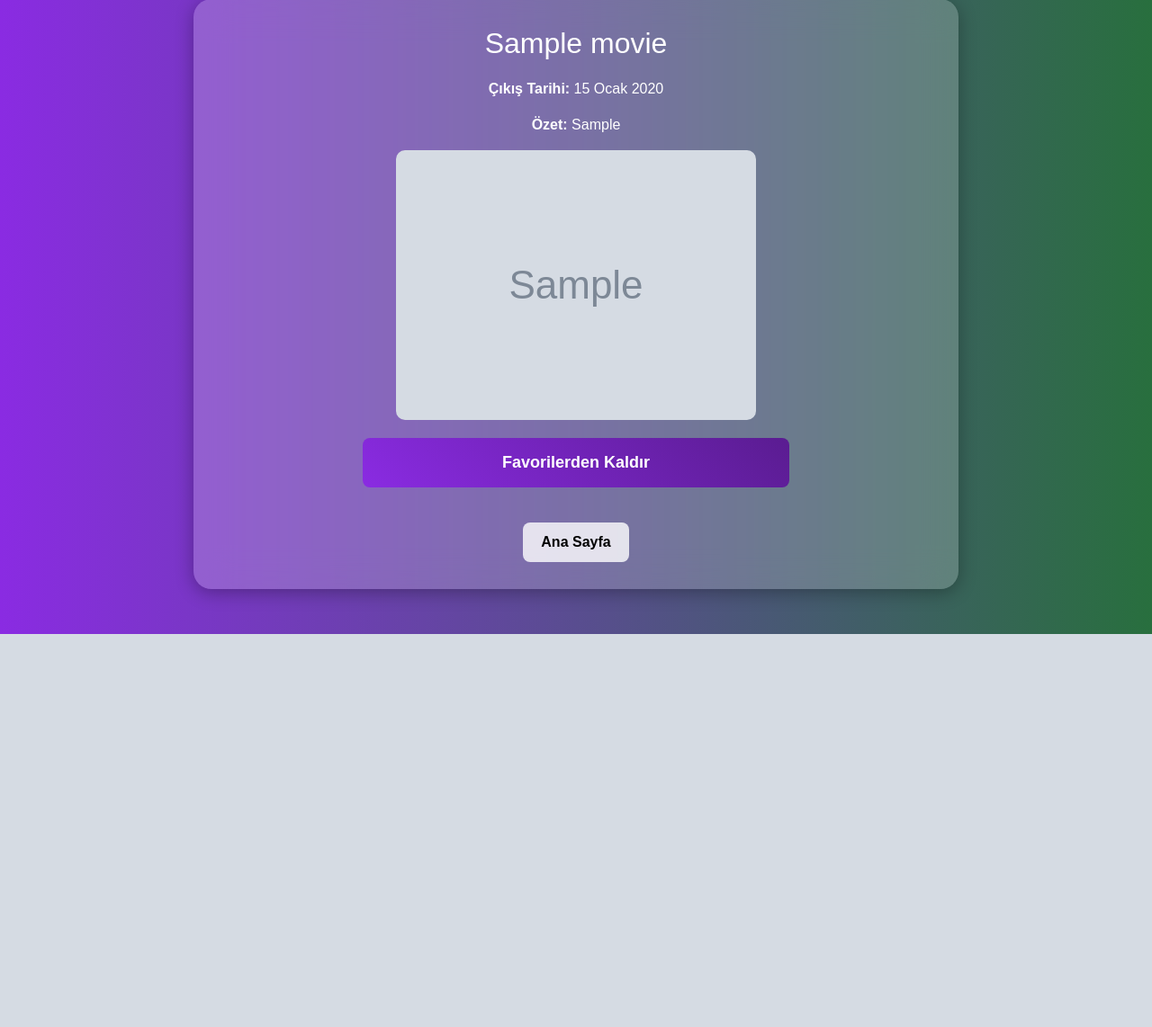
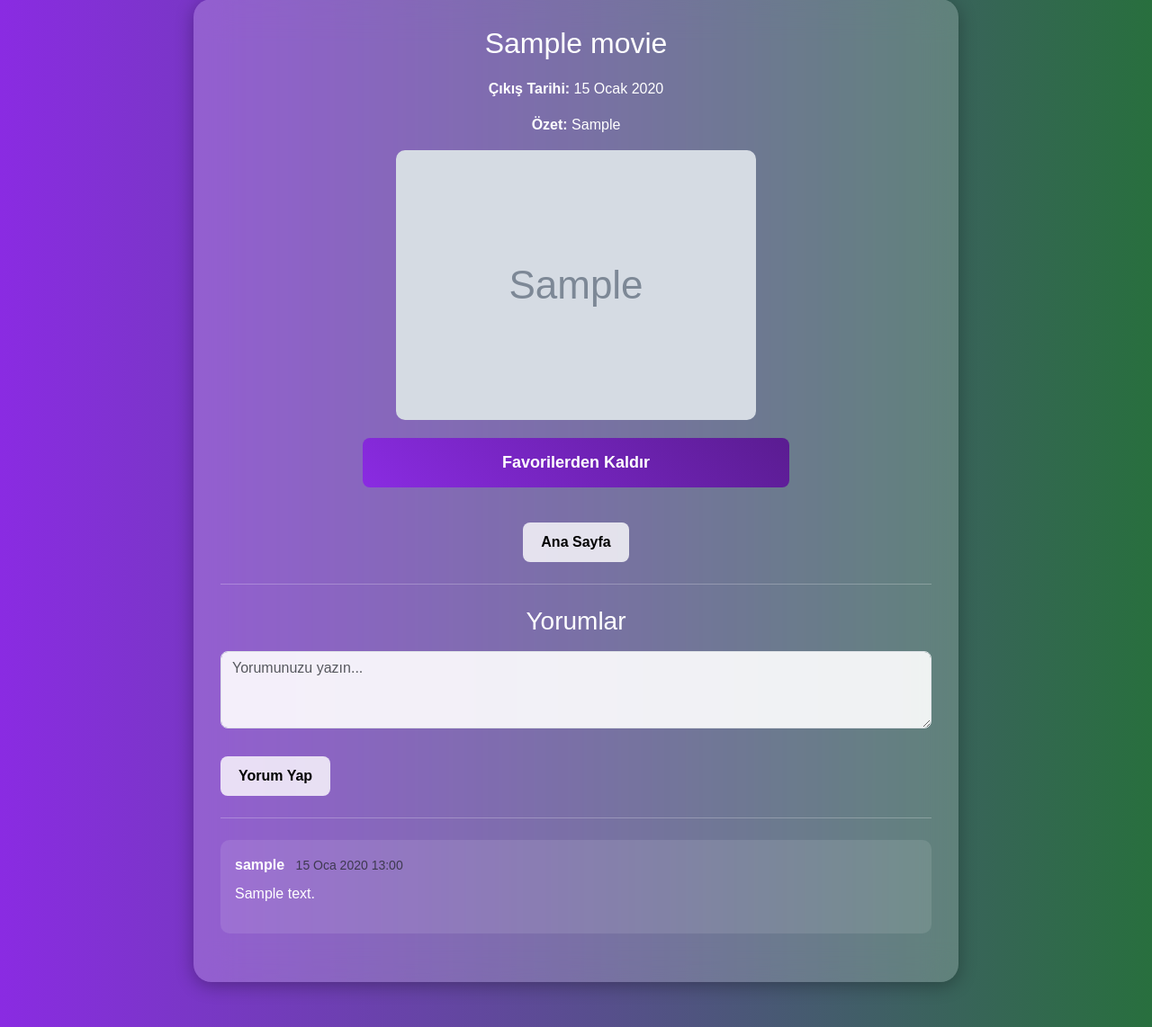
Before and after one commit to eylul-art/Proje-, a Django app: page /movies/1/ in a window 1280 px wide. Shown: the part 101-1243 px from the top of the page at 90% size. Before the commit the page ends 806 px from the top, so only its background shows below. Run offline with Django 5.2, Linux system fonts and the light colour scheme; a user stored in the database is signed in; tables that the repository leaves empty hold one stand-in row (values such as "Sample post"); grey boxes marked "Sample" are stand-in pictures.

Commit message:
basit yorum yapma özelliği ve allauth versiyon güncelleme hatalarının düzeltilmesi

```diff
--- a/home/templates/home/home.html
+++ b/home/templates/home/home.html
@@ -52,7 +52,6 @@
                         <li class="nav-item"><a class="nav-link" href="{% url 'account_login' %}">Giriş</a></li>
                     {% endif %}
                     <li class="nav-item"><a class="nav-link" href="{% url 'movie_list'%}">Keşfet</a></li>
-                    <li class="nav-item"><a class="nav-link" href="#">Favoriler</a></li>
                 </ul>
             </div>
         </div>
--- /dev/null
+++ b/movies/forms.py
@@ -0,0 +1,15 @@
+from django import forms
+from .models import Comment
+
+class CommentForm(forms.ModelForm):
+    class Meta:
+        model = Comment
+        fields = ['text']
+        widgets = {
+    'text': forms.Textarea(attrs={
+        'class': 'form-control',
+        'rows': 3,
+        'placeholder': 'Yorumunuzu yazın...',
+        'style': 'background-color: rgba(255,255,255,0.9); color: black; border-radius: 8px;'
+    }),
+}
--- a/movies/models.py
+++ b/movies/models.py
@@ -21,3 +21,12 @@ class Favorite(models.Model):
 
     def __str__(self):
         return f"{self.user.username} - {self.movie.title}"
+
+class Comment(models.Model):
+    movie = models.ForeignKey(Movie, on_delete=models.CASCADE, related_name='comments')
+    user = models.ForeignKey(User, on_delete=models.CASCADE)
+    text = models.TextField()
+    created_at = models.DateTimeField(auto_now_add=True)
+
+    def __str__(self):
+        return f"{self.user.username} - {self.movie.title}"
--- a/movies/templates/movies/movie_page.html
+++ b/movies/templates/movies/movie_page.html
@@ -15,7 +15,6 @@
             padding: 0;
         }
 
-        /* Navbar */
         .navbar {
             position: absolute;
             top: 0;
@@ -36,7 +35,6 @@
             text-decoration: underline;
         }
 
-        /* Movie details container */
         .blur-container {
             width: 80%;
             max-width: 850px;
@@ -95,6 +93,12 @@
             font-weight: bold;
             color: black;
         }
+
+        textarea.form-control {
+            background-color: rgba(255, 255, 255, 0.9);
+            color: black;
+            border-radius: 8px;
+        }
     </style>
 </head>
 <body>
@@ -140,8 +144,38 @@
                 <span>yaparak favorilere ekleyebilirsin.</span>
             </p>
         {% endif %}
-        <br>
-        <a href="/" class="btn btn-light">Ana Sayfa</a>
+
+        <br><a href="/" class="btn btn-light">Ana Sayfa</a>
+
+        <!-- Yorumlar -->
+        <hr class="my-4">
+        <h3 class="mb-3">Yorumlar</h3>
+
+        {% if user.is_authenticated %}
+            <form method="POST" class="text-start">
+                {% csrf_token %}
+                <div class="mb-3">
+                    {{ form.text }}
+                </div>
+                <button type="submit" class="btn btn-light">Yorum Yap</button>
+            </form>
+        {% else %}
+            <p class="mt-3">
+                <a href="{% url 'account_login' %}" class="btn btn-warning">Giriş Yap</a>
+                <span>yaparak yorum yazabilirsin.</span>
+            </p>
+        {% endif %}
+
+        <hr class="my-4">
+        {% for comment in comments %}
+            <div class="text-start mb-4 p-3" style="background-color: rgba(255,255,255,0.1); border-radius: 10px;">
+                <strong>{{ comment.user.username }}</strong>
+                <small class="text-muted ms-2">{{ comment.created_at|date:"d M Y H:i" }}</small>
+                <p class="mt-2">{{ comment.text }}</p>
+            </div>
+        {% empty %}
+            <p>Henüz yorum yapılmamış. İlk sen ol!</p>
+        {% endfor %}
     </div>
 
     <script src="https://cdn.jsdelivr.net/npm/bootstrap@5.3.0/dist/js/bootstrap.bundle.min.js"></script>
--- a/movies/views.py
+++ b/movies/views.py
@@ -6,6 +6,18 @@ from django.http import JsonResponse
 from .models import Movie, Favorite
 from account_app.models import UserProfile
 from django.shortcuts import redirect
+from .forms import CommentForm
+from .models import Comment, Movie
+
+from django.shortcuts import render, get_object_or_404, redirect
+from .models import Movie, Comment
+from .forms import CommentForm
+
+import requests
+from django.conf import settings
+from django.shortcuts import render, redirect, get_object_or_404
+from .models import Movie, Comment, Favorite
+from .forms import CommentForm
 
 def movie_detail(request, movie_id):
     """Belirtilen ID'ye sahip filmi detaylı gösterir veya TMDB API'den çekip kaydeder"""
@@ -26,16 +38,38 @@ def movie_detail(request, movie_id):
                 release_date=data.get("release_date", None),
                 poster_url=f"https://image.tmdb.org/t/p/w500{data.get('poster_path', '')}"
             )
+        else:
+            return render(request, "404.html", status=404)
 
+    # 🎯 Yorumlar
+    comments = movie.comments.all().order_by('-created_at')  # movie.comments → related_name='comments'
 
+    if request.method == 'POST':
+        if request.user.is_authenticated:
+            form = CommentForm(request.POST)
+            if form.is_valid():
+                comment = form.save(commit=False)
+                comment.user = request.user
+                comment.movie = movie
+                comment.save()
+                return redirect('movie_detail', movie_id=movie.tmdb_id)
+        else:
+            return redirect('account_login')
+    else:
+        form = CommentForm()
+
+    # ❤️ Favori kontrolü
     is_favorite = False
     if request.user.is_authenticated:
         is_favorite = Favorite.objects.filter(user=request.user, movie=movie).exists()
 
     return render(request, "movies/movie_page.html", {
         "movie": movie,
-        "is_favorite": is_favorite
+        "is_favorite": is_favorite,
+        "comments": comments,
+        "form": form
     })
+
 
 def movie_list(request):
     api_key = settings.TMDB_API_KEY
--- a/watcher/settings.py
+++ b/watcher/settings.py
@@ -56,7 +56,7 @@ AUTHENTICATION_BACKENDS = [
 
 # Allauth settings
 ACCOUNT_LOGIN_METHODS = {'username', 'email'}
-ACCOUNT_EMAIL_REQUIRED = True
+ACCOUNT_SIGNUP_FIELDS = ['email*', 'username*', 'password1*', 'password2*']
 ACCOUNT_EMAIL_VERIFICATION = 'none'
 LOGIN_REDIRECT_URL = '/'
 LOGOUT_REDIRECT_URL = '/'
```
Also changed, not shown: movies/migrations/0002_comment.py (added).
